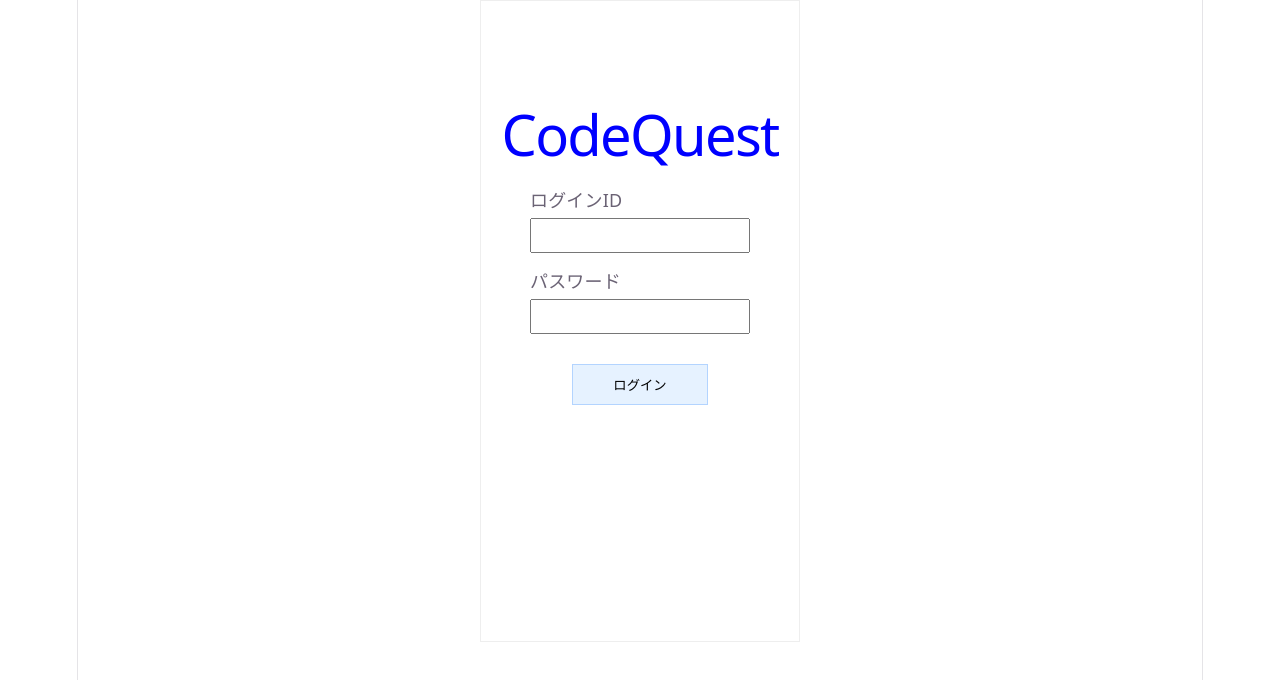
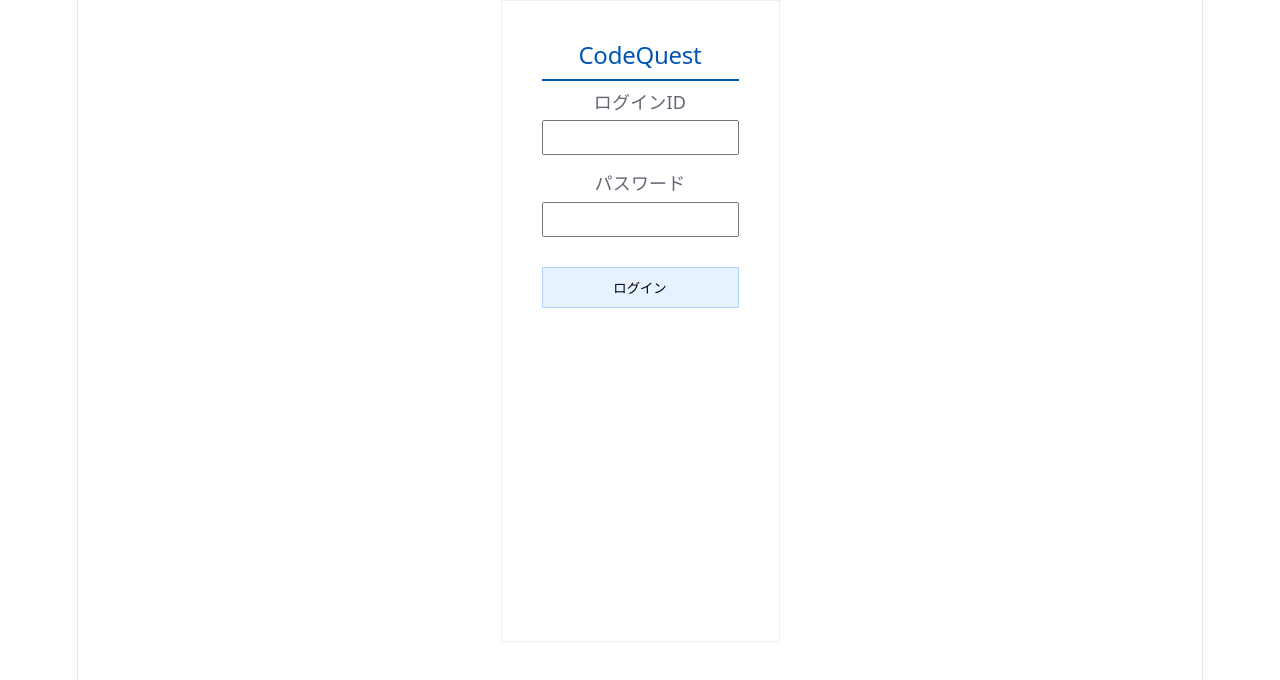
Before and after one commit to tatsuhikosato103/codequest-app, a React (Vite) app in the folder codequest-front/: page / in a window 1280 px wide. Shown: the top 680 px of the page. Built offline with nearby package versions, Linux system fonts and the light colour scheme.

Commit message:
Login機能を分割してApp.jsxを整理

```diff
--- a/codequest-front/src/App.jsx
+++ b/codequest-front/src/App.jsx
@@ -1,40 +1,16 @@
 import { useState, useEffect } from "react";
 import "./App.css";
+import Login from "./components/Login";
 
 function App() {
   const [currentView, setCurrentView] = useState("login");
   const [quests, setQuests] = useState([]);
   const [selectedQuest, setSelectedQuest] = useState(null);
-  const [loginId, setLoginId] = useState("");
-  const [password, setPassword] = useState("");
   const [currentUser, setCurrentUser] = useState(null);
 
   // --- API通信処理 ---
-  const handleLogin = (e) => {
-    e.preventDefault();
-    fetch("http://localhost:8080/api/login", {
-      method: "POST",
-      headers: { "Content-Type": "application/json" },
-      body: JSON.stringify({ loginId: loginId, password: password }),
-    })
-      .then((response) => {
-        if (!response.ok) throw new Error("ログインに失敗しました");
-        return response.json();
-      })
-      .then((userData) => {
-        setCurrentUser(userData);
-        setCurrentView("list");
-      })
-      .catch((error) => {
-        console.error("ログインエラー:", error);
-        alert("IDまたはパスワードが間違っています。");
-      });
-  };
-
   const handleLogout = () => {
     setCurrentUser(null);
-    setLoginId("");
-    setPassword("");
     setCurrentView("login");
   };
 
@@ -115,53 +91,16 @@ function App() {
   };
 
   // ログイン画面
-  const renderLogin = () => (
-    <div style={{ textAlign: "center", marginTop: "100px" }}>
-      <h1 style={{ color: "blue", marginBottom: "40px" }}>CodeQuest</h1>
-      <form
-        onSubmit={handleLogin}
-        style={{ display: "inline-block", textAlign: "left" }}
-      >
-        <div style={{ marginBottom: "15px" }}>
-          <label style={{ display: "block", marginBottom: "5px" }}>
-            ログインID
-          </label>
-          <input
-            type="text"
-            value={loginId}
-            onChange={(e) => setLoginId(e.target.value)}
-            style={{ padding: "8px", width: "200px" }}
-            required
-          />
-        </div>
-        <div style={{ marginBottom: "30px" }}>
-          <label style={{ display: "block", marginBottom: "5px" }}>
-            パスワード
-          </label>
-          <input
-            type="password"
-            value={password}
-            onChange={(e) => setPassword(e.target.value)}
-            style={{ padding: "8px", width: "200px" }}
-            required
-          />
-        </div>
-        <div style={{ textAlign: "center" }}>
-          <button
-            type="submit"
-            style={{
-              padding: "10px 40px",
-              backgroundColor: "#e6f2ff",
-              border: "1px solid #b3d4ff",
-              cursor: "pointer",
-            }}
-          >
-            ログイン
-          </button>
-        </div>
-      </form>
-    </div>
-  );
+  const renderLogin = () => {
+    return (
+      <Login
+        onLoginSuccess={(user) => {
+          setCurrentUser(user);
+          setCurrentView("list");
+        }}
+      />
+    );
+  };
 
   //クエスト一覧（トップ）画面
   const renderList = () => (
--- /dev/null
+++ b/codequest-front/src/components/Login.jsx
@@ -0,0 +1,90 @@
+import { useState } from "react";
+
+export default function Login({ onLoginSuccess }) {
+  const [loginId, setLoginId] = useState("");
+  const [password, setPassword] = useState("");
+  const [error, setError] = useState("");
+
+  const handleLogin = (e) => {
+    e.preventDefault();
+    setError(""); // エラーをリセット
+
+    fetch("http://localhost:8080/api/login", {
+      method: "POST",
+      headers: { "Content-Type": "application/json" },
+      body: JSON.stringify({ loginId, password }),
+    })
+      .then((response) => {
+        if (!response.ok) {
+          throw new Error("IDまたはパスワードが間違っています。");
+        }
+        return response.json();
+      })
+      .then((user) => {
+        // 成功したら、App.jsxにユーザー情報を渡して画面を切り替える
+        onLoginSuccess(user);
+      })
+      .catch((err) => {
+        console.error("ログインエラー:", err);
+        setError(err.message);
+      });
+  };
+
+  return (
+    <div style={{ padding: "20px", maxWidth: "400px", margin: "0 auto" }}>
+      <h2
+        style={{
+          color: "#0056b3",
+          borderBottom: "2px solid #0056b3",
+          paddingBottom: "10px",
+        }}
+      >
+        CodeQuest
+      </h2>
+
+      {/* エラーメッセージの表示 */}
+      {error && (
+        <div style={{ color: "red", marginBottom: "15px" }}>{error}</div>
+      )}
+
+      <form onSubmit={handleLogin}>
+        <div style={{ marginBottom: "15px" }}>
+          <label style={{ display: "block", marginBottom: "5px" }}>
+            ログインID
+          </label>
+          <input
+            type="text"
+            value={loginId}
+            onChange={(e) => setLoginId(e.target.value)}
+            style={{ padding: "8px", width: "100%", boxSizing: "border-box" }}
+            required
+          />
+        </div>
+        <div style={{ marginBottom: "30px" }}>
+          <label style={{ display: "block", marginBottom: "5px" }}>
+            パスワード
+          </label>
+          <input
+            type="password"
+            value={password}
+            onChange={(e) => setPassword(e.target.value)}
+            style={{ padding: "8px", width: "100%", boxSizing: "border-box" }}
+            required
+          />
+        </div>
+        <button
+          type="submit"
+          style={{
+            padding: "10px 20px",
+            backgroundColor: "#e6f2ff",
+            border: "1px solid #b3d4ff",
+            cursor: "pointer",
+            width: "100%",
+          }}
+        >
+          ログイン
+        </button>
+      </form>
+    </div>
+  );
+}
```
